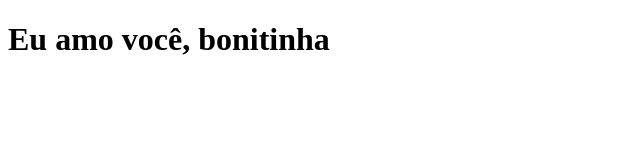
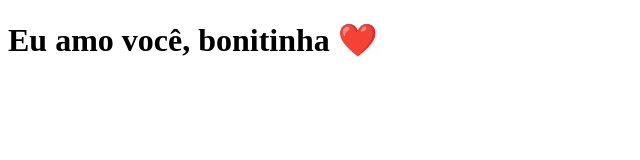
Before and after one commit to oAllanNascimento/um-aprendiz, a Next.js app: page / in a window 1280 px wide. Shown: the top 160 px of the page, without its empty margins (0-640 px from the left). Built offline with nearby package versions, Linux system fonts and the light colour scheme.

Commit message:
Modifies phrase

```diff
--- a/pages/index.js
+++ b/pages/index.js
@@ -1,5 +1,5 @@
 function Home() {
-    return <h1>Eu amo você, bonitinha</h1>
+    return <h1>Eu amo você, bonitinha ❤️</h1>
 }
 
 export default Home;
```
